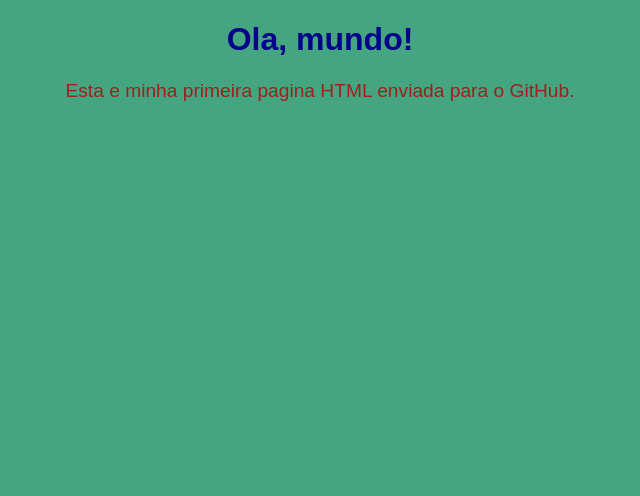
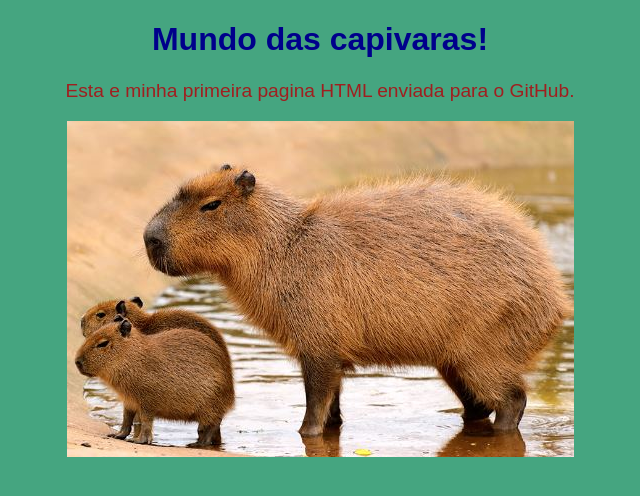
Before and after one commit to danielbaumannbr/atividade-html-css, a plain HTML site: page index.html in a window 1280 px wide. Shown: the whole page, without its empty margins (320-960 px from the left). Drawn offline with Linux system fonts and the light colour scheme.

Commit message:
Update heading and add capybara image to homepage
Changed the main heading to 'Mundo das capivaras!' and added an image of a capybara to enhance the visual appeal of the homepage.

```diff
--- a/index.html
+++ b/index.html
@@ -8,8 +8,9 @@
 </head>
 
 <body>
-    <h1>Ola, mundo!</h1>
+    <h1>Mundo das capivaras!</h1>
     <p>Esta e minha primeira pagina HTML enviada para o GitHub.</p>
+    <img src="20190531-capivara.jpg" alt="Capivara">
 </body>
 
 </html>
```
